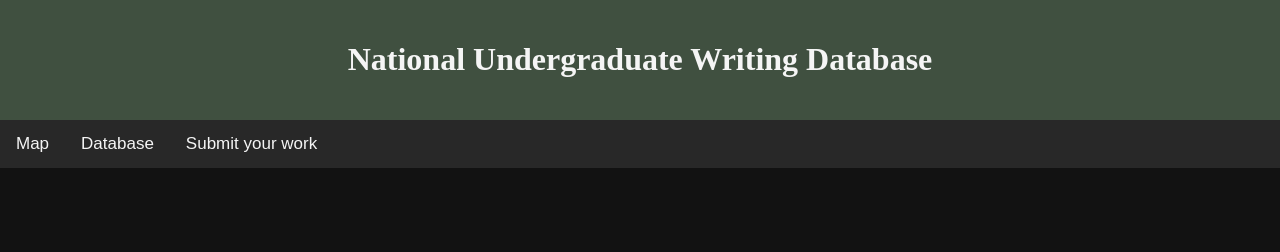
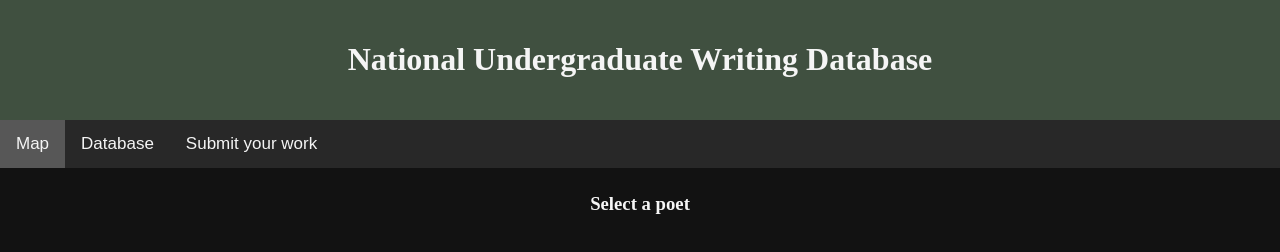
Before and after one commit to aattttt/aattttt.github.io, a plain HTML site: page index.html in a window 1280 px wide. Drawn offline with Linux system fonts and the light colour scheme; some packages are replaced by stand-ins of ours.

Commit message:
Map set as default open index.html

```diff
--- a/index.html
+++ b/index.html
@@ -129,6 +129,7 @@ For the rare and radiant maiden whom the angels name Lenore—
     document.getElementById(cityName).style.display = "block";
     evt.currentTarget.className += " active";
 }
+    document.getElementById("defaultOpen").click();
 </script>
 
 </body>
```
